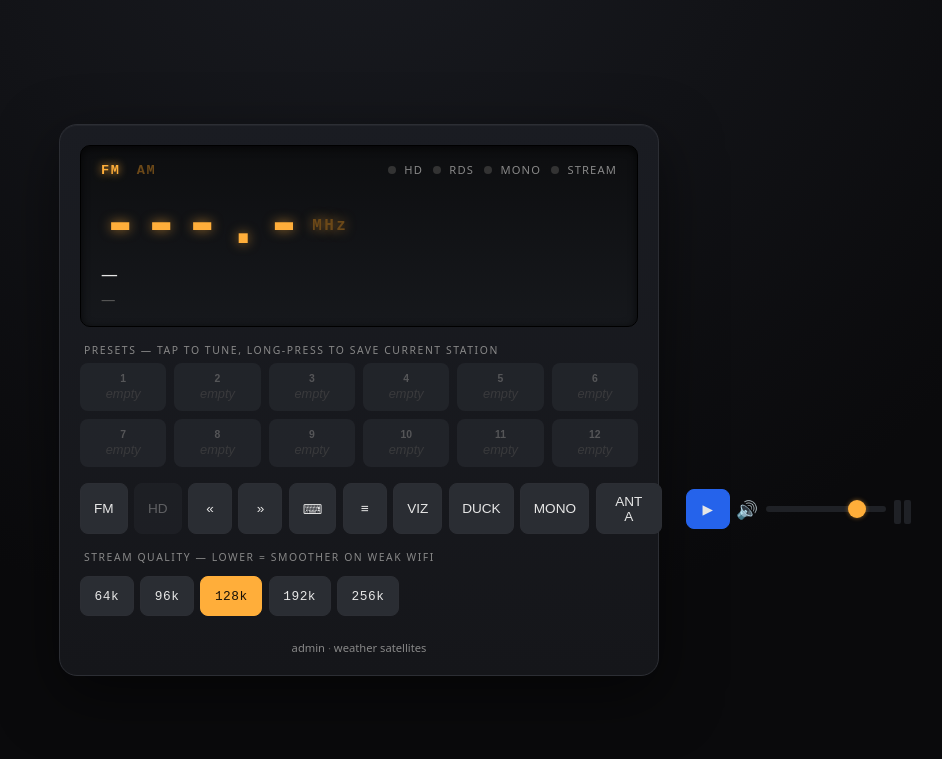
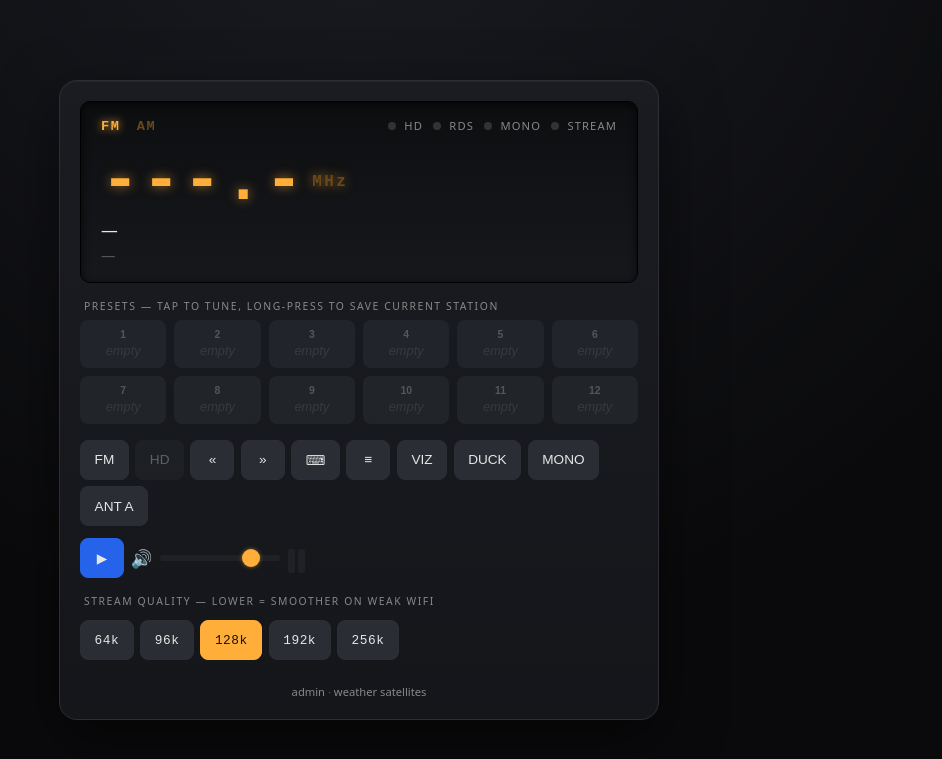
Before and after one commit to robertegardner/radio, a Flask app: page /radio in a window 1280 px wide. Shown: the top 759 px of the page, without its empty margins (281-1223 px from the left). Run offline with Flask 3, Linux system fonts and the light colour scheme; data that the repository does not hold is empty.

Commit message:
radio UI: wrap the controls bar + livelier L/R meter
The toggle row (band/hd/seek/viz/duck/mono/ant) outgrew the 3-column grid's
fixed left cell and shoved the play/volume group off the panel into the viz
background. Make .controls a wrapping flex row (space-between) and let each
.ctrl-group wrap, so everything stays inside the panel and reflows to a second
line when narrow. Meter: switch RMS→peak with more gain — RMS sat too low to
see; peak gives real movement.

Co-Authored-By: Claude Opus 4.8 (1M context) <noreply@anthropic.com>

```diff
--- a/files/opt/sdr-tuner/templates/radio.html
+++ b/files/opt/sdr-tuner/templates/radio.html
@@ -225,11 +225,11 @@
 
   /* Controls */
   .controls {
-    display: grid;
-    grid-template-columns: auto 1fr auto;
+    display: flex; flex-wrap: wrap;
+    justify-content: space-between;
     gap: .75rem; align-items: center;
   }
-  .ctrl-group { display: flex; gap: .4rem; }
+  .ctrl-group { display: flex; flex-wrap: wrap; gap: .4rem; align-items: center; }
   .btn {
     background: var(--bg-button);
     border: 1px solid var(--line);
@@ -511,7 +511,6 @@
       <button class="btn toggle" id="mono-toggle" title="Mono — drops the noisy 38 kHz stereo subcarrier; much cleaner on weak/talk stations">MONO</button>
       <button class="btn toggle" id="ant-toggle" title="FM antenna A/B/C (A=Shakespeare, B=dipole+LNA, C=long-wire). Tap to cycle.">ANT A</button>
     </div>
-    <div></div>
     <div class="ctrl-group">
       <button class="btn primary" id="play-btn" title="Play/Pause">▶</button>
       <div class="vol-wrap">
@@ -1405,14 +1404,15 @@ function ensureLevelsMeter() {
   }
   return true;
 }
-function lvlRms(buf) {
-  let s = 0;
-  for (let i = 0; i < buf.length; i++) { const v = (buf[i] - 128) / 128; s += v * v; }
-  return Math.sqrt(s / buf.length);
-}
-function setLvlFill(id, rms) {
+function lvlLevel(buf) {
+  // Peak (not RMS) — far livelier movement; RMS sat too low to see.
+  let peak = 0;
+  for (let i = 0; i < buf.length; i++) { const v = Math.abs(buf[i] - 128); if (v > peak) peak = v; }
+  return peak / 128;   // 0..1, ~1 at full scale
+}
+function setLvlFill(id, level) {
   const fill = document.querySelector('#' + id + ' .lvl-fill');
-  if (fill) fill.style.height = Math.min(100, rms * 180).toFixed(0) + '%';   // ~2x gain for visibility
+  if (fill) fill.style.height = Math.min(100, level * 140).toFixed(0) + '%';
 }
 function startLevels() {
   if (!ensureLevelsMeter() || levelsRaf) return;
@@ -1422,8 +1422,8 @@ function startLevels() {
     const stereo = currentPilot;   // true 19 kHz pilot lock (FM-gated server-side)
     $('levels').classList.toggle('mono', !stereo);
     lvlAnalyserL.getByteTimeDomainData(bufL);
-    setLvlFill('lvl-l', lvlRms(bufL));
-    if (stereo) { lvlAnalyserR.getByteTimeDomainData(bufR); setLvlFill('lvl-r', lvlRms(bufR)); }
+    setLvlFill('lvl-l', lvlLevel(bufL));
+    if (stereo) { lvlAnalyserR.getByteTimeDomainData(bufR); setLvlFill('lvl-r', lvlLevel(bufR)); }
   };
   loop();
 }
```
